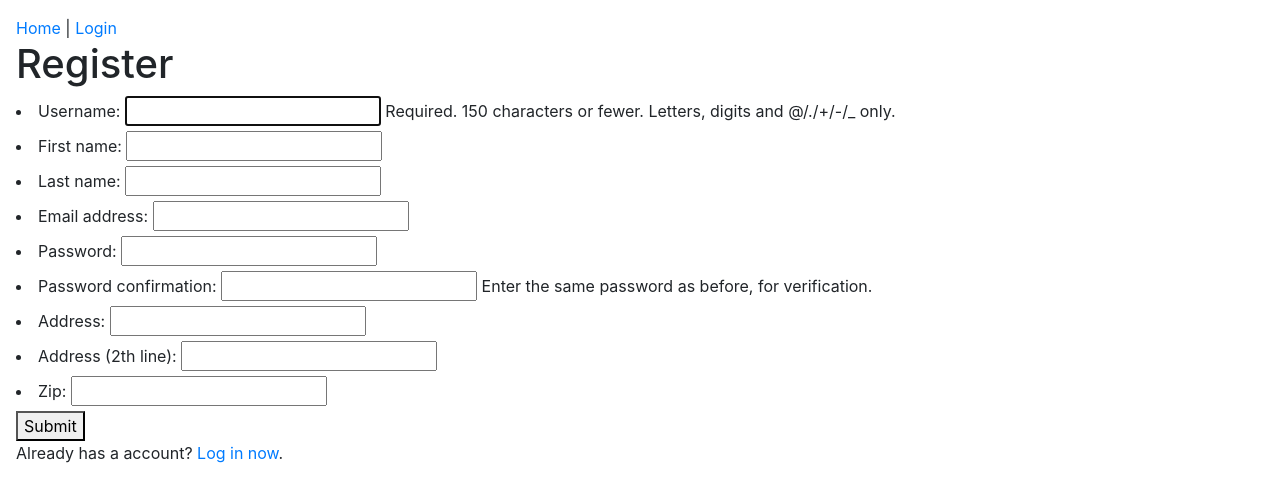
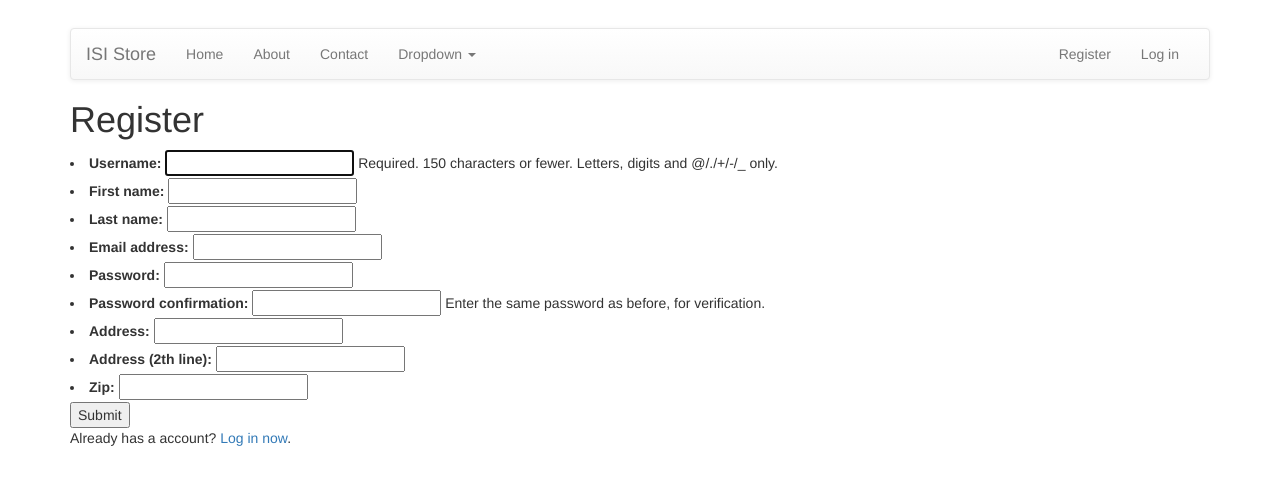
Before and after one commit to sorz/COMP321-ISI, a Django app: page /account/register/ in a window 1280 px wide. Shown: the top 502 px of the page. Run offline with Django 3.2, Linux system fonts and the light colour scheme; some libraries are stand-ins or nearby versions.

Commit message:
Add navbar (draft)

```diff
--- a/store/static/common.css
+++ b/store/static/common.css
@@ -1 +1 @@
-body { margin: 1em; }
+body { margin-top: 2em; }
--- a/store/static/common.js
+++ b/store/static/common.js
@@ -14,3 +14,31 @@
         }
     }
 });
+
+
+function initialize_navbar() {
+
+  // Active current (selected) item.
+
+  var PATH_REGEX_TO_NAME = {
+    '^/account/register/': 'register',
+    '^/account/login/': 'login',
+    '^/account/': 'profile',
+    '^/cart/': 'cart',
+    '^/$': 'home'
+  };
+
+  var path = window.location.pathname;
+  for (var pathRegex in PATH_REGEX_TO_NAME) {
+    if (path.match(pathRegex)) {
+      $('li.nav-' + PATH_REGEX_TO_NAME[pathRegex]).addClass('active');
+      break;
+    }
+  }
+}
+
+
+$(document).ready(function () {
+  initialize_navbar();
+
+});
--- a/store/store/templates/store/base.html
+++ b/store/store/templates/store/base.html
@@ -2,21 +2,35 @@
 <!DOCTYPE html>
 <html>
 <head lang="en">
-  <meta charset="UTF-8">
-  <title>{% block title %}{% endblock %}</title>
+  <meta charset="utf-8">
+  <meta http-equiv="X-UA-Compatible" content="IE=edge">
+  <meta name="viewport" content="width=device-width, initial-scale=1">
+  <title>{% block title %}{{ title }}{% endblock %}</title>
 
   <!-- Bootstrap -->
   <link rel="stylesheet" href="{% static 'bootstrap/dist/css/bootstrap.min.css' %}">
   <link rel="stylesheet" href="{% static 'bootstrap/dist/css/bootstrap-theme.min.css' %}">
+  <!-- HTML5 shim and Respond.js for IE8 support of HTML5 elements and media queries -->
+  <!--[if lt IE 9]>
+    <script src="https://oss.maxcdn.com/html5shiv/3.7.2/html5shiv.min.js"></script>
+    <script src="https://oss.maxcdn.com/respond/1.4.2/respond.min.js"></script>
+  <![endif]-->
 
   <link rel="stylesheet" href="{% static 'common.css' %}">
+  {# TODO: Consider move jQuery to the bottom of page. #}
   <script src="{% static 'jquery/dist/jquery.min.js' %}"></script>
+
+  {% block head %}
+    {# Some additional per-page styles. #}
+  {% endblock %}
 </head>
 <body>
-  {% block body %}
-    {# Main body #}
-  {% endblock %}
 
+  <div class="container">
+    {% block container %}
+      {# Including main body with navigation bar and sidebar (if necessary). #}
+    {% endblock %}
+  </div>
 
   <!-- Bootstrap -->
   <script src="{% static 'bootstrap/dist/js/bootstrap.min.js' %}"></script>
--- a/store/store/templates/store/front-base.html
+++ b/store/store/templates/store/front-base.html
@@ -1,15 +1,57 @@
 {% extends "store/base.html" %}
 
-{% block body %}
-  <header>
-    <a href="/" title="Back to Home">Home</a> |
-    {% if user.is_authenticated %}
-        <a href="{% url 'cart:index' %}">Shopping Cart</a> |
-        <a href="{% url 'account:profile' %}">My Profile</a> |
-        <a href="{% url 'account:logout' %}">Logout</a>
-    {% else %}
-        <a href="{% url 'account:login' %}?next={{ request.path }}">Login</a>
-    {% endif %}
-  </header>
-  {% block main %}{% endblock %}
+{# The template of all pages which are presented to customers.  #}
+
+{% block container %}
+  <!-- Static navbar -->
+  <!-- Reference: http://getbootstrap.com/examples/navbar/ -->
+  <nav class="navbar navbar-default">
+    <div class="container-fluid">
+      <div class="navbar-header">
+        <button type="button" class="navbar-toggle collapsed" data-toggle="collapse" data-target="#navbar" aria-expanded="false" aria-controls="navbar">
+          <span class="sr-only">Toggle navigation</span>
+          <span class="icon-bar"></span>
+          <span class="icon-bar"></span>
+          <span class="icon-bar"></span>
+        </button>
+        <a class="navbar-brand" href="/">ISI Store</a>
+      </div>
+      <div id="navbar" class="navbar-collapse collapse">
+        <ul class="nav navbar-nav">
+          <li class="nav-home"><a href="/">Home</a></li>
+          <li><a href="#">About</a></li>
+          <li><a href="#">Contact</a></li>
+          <li class="dropdown">
+            <a href="#" class="dropdown-toggle" data-toggle="dropdown" role="button" aria-expanded="false">Dropdown <span class="caret"></span></a>
+            <ul class="dropdown-menu" role="menu">
+              <li><a href="#">Action</a></li>
+              <li><a href="#">Another action</a></li>
+              <li><a href="#">Something else here</a></li>
+              <li class="divider"></li>
+              <li class="dropdown-header">Nav header</li>
+              <li><a href="#">Separated link</a></li>
+              <li><a href="#">One more separated link</a></li>
+            </ul>
+          </li>
+        </ul>
+        <ul class="nav navbar-nav navbar-right">
+          {% if user.is_authenticated %}
+          <li class="nav-cart"><a href="{% url 'cart:index' %}">Shopping Cart</a></li>
+          <li class="nav-profile"><a href="{% url 'account:profile' %}">My Profile</a></li>
+          <li><a href="{% url 'account:logout' %}">Logout</a></li>
+          {% else %}
+          <li class="nav-register"><a
+              href="{% url 'account:register' %}?next={{ request.path }}">Register</a></li>
+          <li class="nav-login"><a
+              href="{% url 'account:login' %}?next={{ request.path }}">Log in</a></li>
+          {% endif %}
+        </ul>
+      </div><!--/.nav-collapse -->
+    </div><!--/.container-fluid -->
+  </nav>
+
+{% block main %}
+{# The main body #}
 {% endblock %}
+
+{% endblock %}
```
